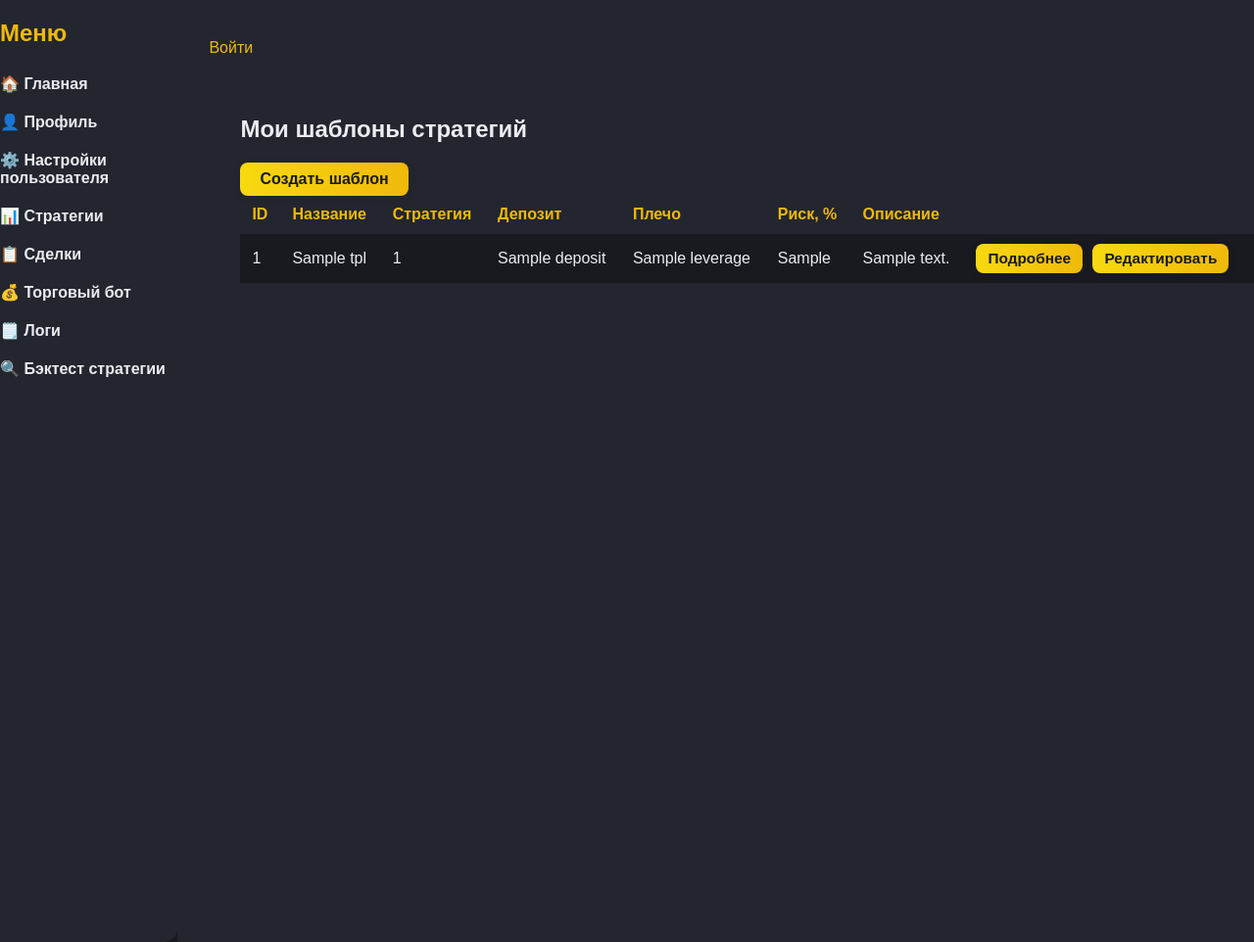
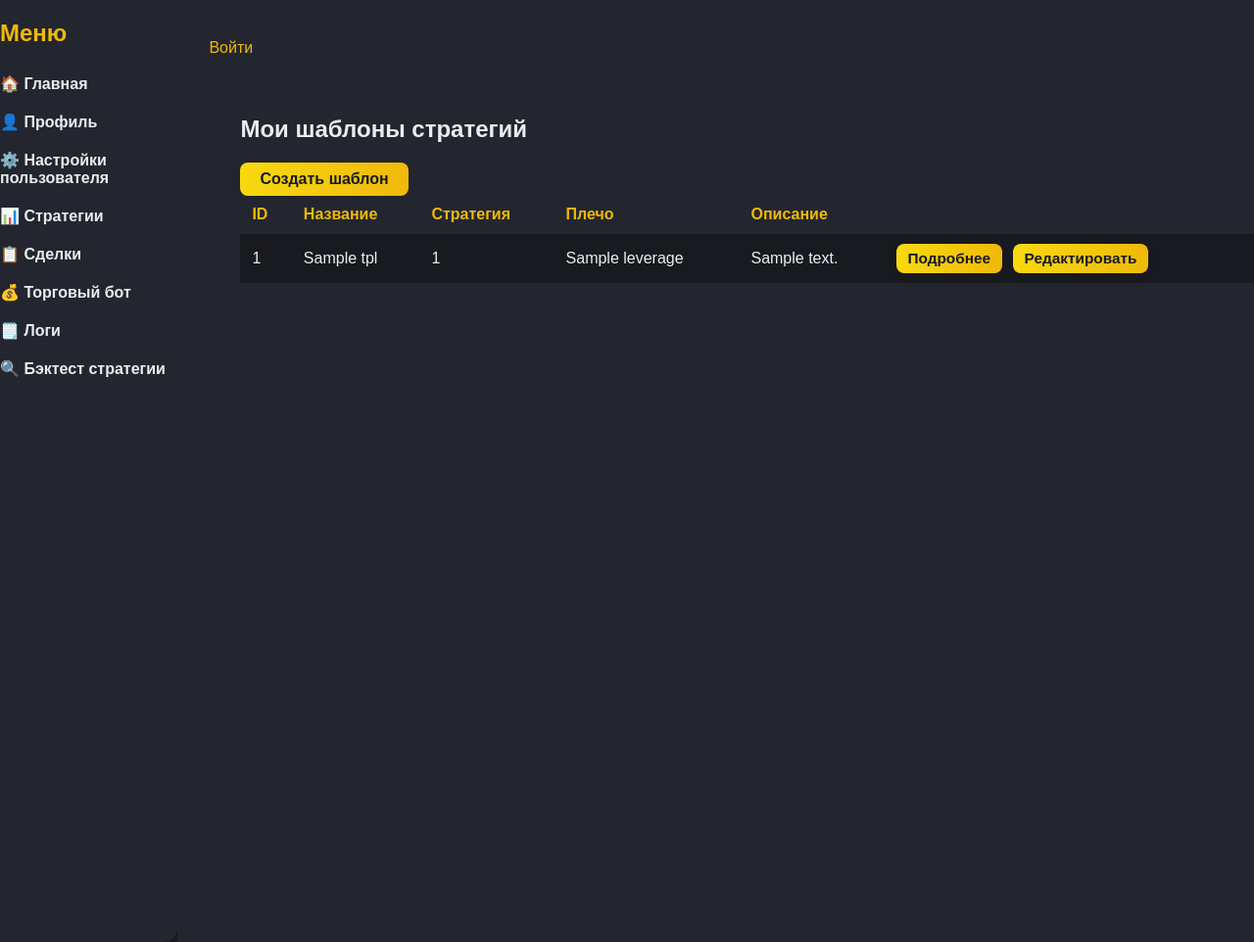
Before and after one commit to Fedot0v/binance_trade_bot, a FastAPI app: template app/templates/strategy_templates/strategy_template_list.html in a window 1280 px wide. Shown: the whole page at 98% size. Run offline with FastAPI, Linux system fonts and the light colour scheme; the template is opened without the code that fills it: most values are stand-ins (such as "Sample title", 1, 10 or a date in 2020); parts of the project's set-up code (start-up, migrations or seed data) failed here and were passed over.

Commit message:
del unused

```diff
--- a/app/templates/strategy_templates/strategy_template_list.html
+++ b/app/templates/strategy_templates/strategy_template_list.html
@@ -9,9 +9,7 @@
             <th>ID</th>
             <th>Название</th>
             <th>Стратегия</th>
-            <th>Депозит</th>
             <th>Плечо</th>
-            <th>Риск, %</th>
             <th>Описание</th>
             <th></th>
         </tr>
@@ -20,9 +18,7 @@
             <td>{{ t.id }}</td>
             <td>{{ t.template_name }}</td>
             <td>{{ t.strategy_config_id }}</td>
-            <td>{{ t.deposit }}</td>
             <td>{{ t.leverage }}</td>
-            <td>{{ t.entry_pct }}</td>
             <td>{{ t.description or "" }}</td>
             <td>
                 <a href="/strategy-templates/{{ t.id }}" class="button-small">Подробнее</a>
```
